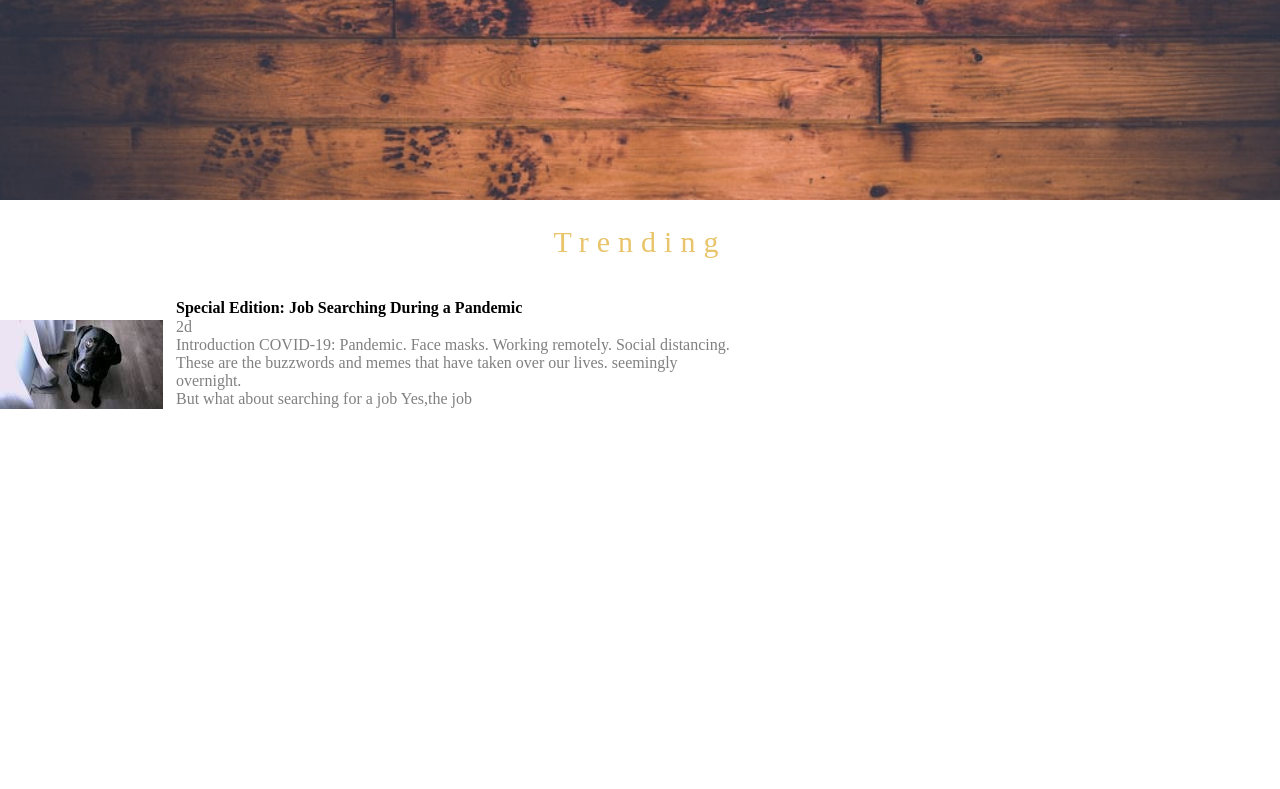
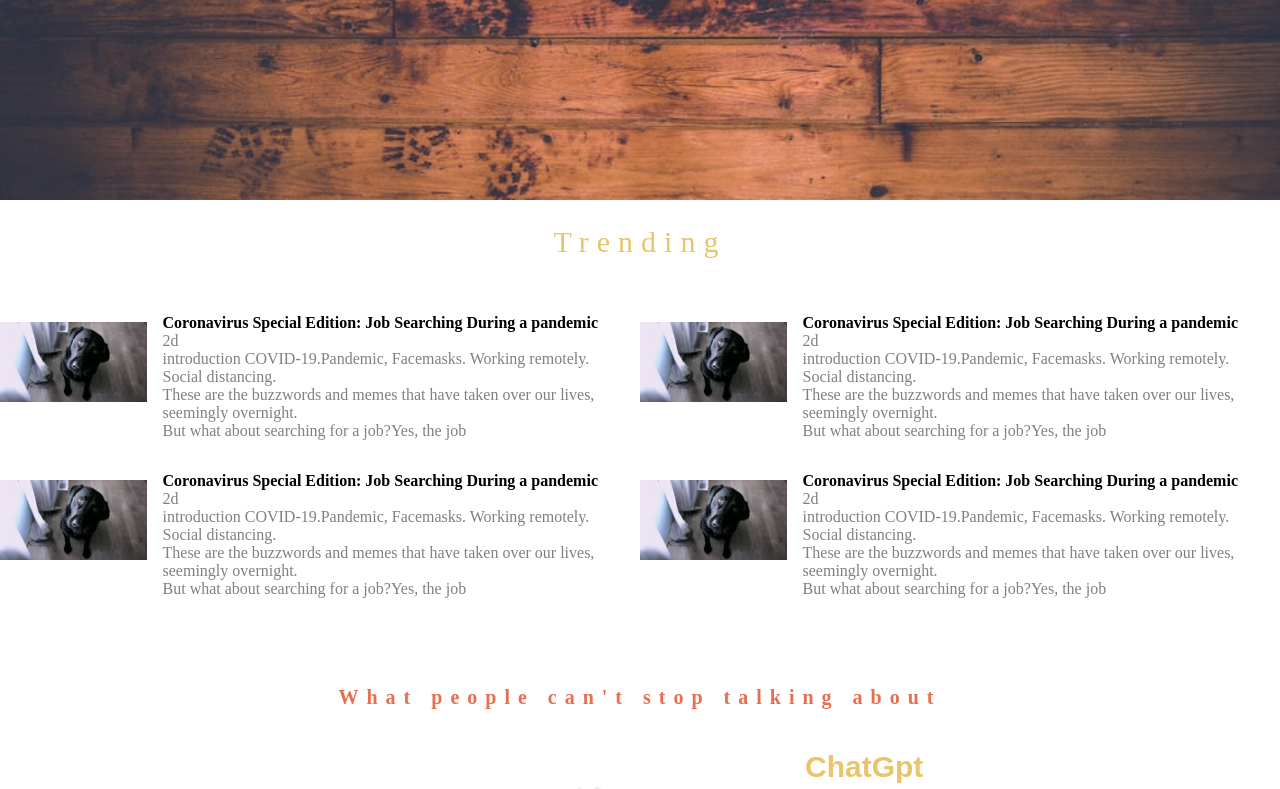
Before and after one commit to Muhamaddiis/Blog, a plain HTML site: page index.html in a window 1280 px wide. Shown: the part 600-1389 px from the top of the page. Drawn offline with nearby package versions, Linux system fonts and the light colour scheme.

Commit message:
ft:Dog-section

```diff
--- a/index.html
+++ b/index.html
@@ -14,16 +14,49 @@
             <p class = "pee">I write about everything tech, i hope you have a <br>blast discovering with me</p>
             <button class="button" type ="button">Discover</button>
     </div>
+    <div class="header">Trending</div>
     <div class="Description">
-        <div class="header">Trending</div>
-            <strong class="Start"> Special Edition: Job Searching During a Pandemic </strong>
-            <p Class="Grey">2d<br>
-            Introduction COVID-19: Pandemic. Face masks. Working remotely. Social distancing. <br>
-            These are the buzzwords and memes that have taken over our lives. seemingly <br>
-            overnight. <br>
-            But what about searching for a job Yes,the job</p>
-            <img class="Dog"src="/image/image6.png">
+        <div class="dog">
+           <img class="kalb"src="image/image6.png">
+            <p class="row">
+                <b>Coronavirus Special Edition: Job Searching During a pandemic</b>
+                <br>
+                <span class="grey">2d<br>introduction COVID-19.Pandemic, Facemasks. Working remotely. Social distancing.<br>
+                    These are the buzzwords and memes that have taken over our lives, seemingly overnight.<br>
+                    But what about searching for a job?Yes, the job
+                </span>
+            </p>
+            <img class="kalb"src="image/image6.png">
+            <p class="row">
+                <b>Coronavirus Special Edition: Job Searching During a pandemic</b>
+                <br>
+                <span class="grey">2d <br>introduction COVID-19.Pandemic, Facemasks. Working remotely. Social distancing.<br>
+                    These are the buzzwords and memes that have taken over our lives, seemingly overnight.<br>
+                    But what about searching for a job?Yes, the job
+                </span>
+            </p>
+        </div>
     </div>
+    <div class="dog2">
+        <img class="kalb"src="image/image6.png">
+         <p class="row">
+             <b>Coronavirus Special Edition: Job Searching During a pandemic</b>
+             <br>
+             <span class="grey">2d<br>introduction COVID-19.Pandemic, Facemasks. Working remotely. Social distancing.<br>
+                 These are the buzzwords and memes that have taken over our lives, seemingly overnight.<br>
+                 But what about searching for a job?Yes, the job
+             </span>
+         </p>
+         <img class="kalb"src="image/image6.png">
+         <p class="row">
+             <b>Coronavirus Special Edition: Job Searching During a pandemic</b>
+             <br>
+             <span class="grey">2d <br>introduction COVID-19.Pandemic, Facemasks. Working remotely. Social distancing.<br>
+                 These are the buzzwords and memes that have taken over our lives, seemingly overnight.<br>
+                 But what about searching for a job?Yes, the job
+             </span>
+         </p>
+     </div>
     <div class="chatgpt">
         <h6>What people can't stop talking about</h6>
         <img class ="image6"src="./image/Artificial intelligence-cuate.svg">
--- a/style.css
+++ b/style.css
@@ -45,10 +45,11 @@ body {
     cursor: pointer;
   }
 .Description {
+    margin-bottom: 0rem;
     width: 100%;
-    height: 100vh;
     background-color: #ffff;
     background-size: cover;
+    display: flex;
 }
 .header{
     position: relative; top: 25px;
@@ -60,21 +61,36 @@ body {
     font-size: 30px;
     letter-spacing: 0.5rem;
 }
-.Dog {
-    position: relative; top: -70px;
+.kalb {
+    height: 5rem;
+    width: 10rem;
+    margin-top: 1.5rem;
 }
-.Grey{
+.row {
+    margin-left: 1rem;
+    margin-right: 1rem;
+}
+.dog {
+    margin-top: 4rem;
+    margin-bottom: 0px;
+    display: flex;
+    align-items: flex-start;
+}
+.dog2{
+    margin-top: 0rem;
+    display: flex;
+    align-items: flex-start;
+    justify-content: space-around;
+}
+.grey{
     color: grey;
-    margin-left: 10rem;
-    margin-top: 0;
-    padding: 1rem;
-    position: relative; top: 50px;
 }
 .chatgpt {
     width: 100%;
     height: 100vh;
     background-color: #ffff;
     background-size: cover;
+
 }
 h6 {
     position: relative; top: 25px;
```
